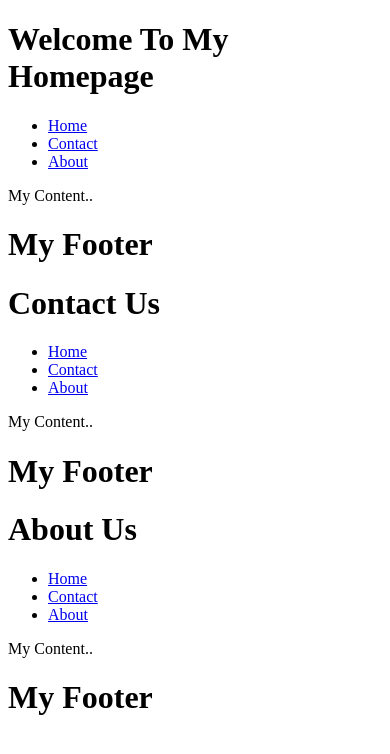
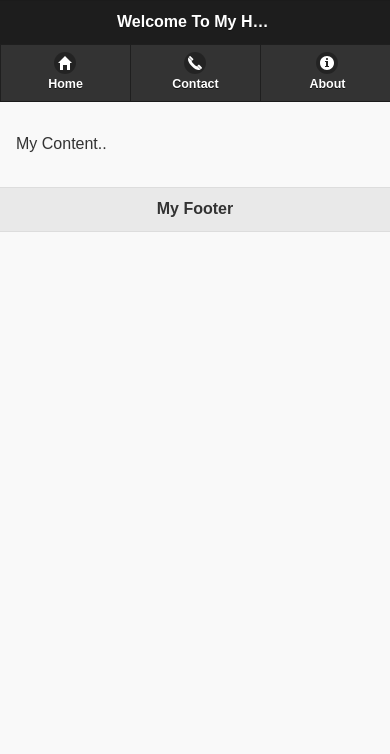
Before and after one commit to tsiliopoulos/PhoneGapDemo, a website: page index.html in a window 390 px wide. Drawn offline with Linux system fonts and the light colour scheme; some packages are replaced by stand-ins of ours; the site is published under a folder, as on GitHub Pages, so addresses that start at the root find nothing.

Commit message:
updated index.html

```diff
--- a/index.html
+++ b/index.html
@@ -4,8 +4,8 @@
   <meta charset="utf-8">
   <meta name="viewport" content="width=device-width, initial-scale=1, user-scalable=no">
   <title>PhoneGap Demo</title>
-  <link rel="stylesheet" href="/Scripts/lib/jquery-mobile-bower/css/jquery.mobile-1.4.5.min.css">
-  <link rel="stylesheet" href="/Content/app.css">
+  <link rel="stylesheet" href="./Scripts/lib/jquery-mobile-bower/css/jquery.mobile-1.4.5.min.css">
+  <link rel="stylesheet" href="./Content/app.css">
 </head>
 <body>
 
@@ -74,9 +74,9 @@
 
 
   <!-- JavaScript Libraries -->
-  <script src="/Scripts/lib/jquery/dist/jquery.min.js"></script>
-  <script src="/Scripts/lib/jquery-mobile-bower/js/jquery.mobile-1.4.5.min.js"></script>
-  <script src="/Scripts/app.js"></script>
+  <script src="./Scripts/lib/jquery/dist/jquery.min.js"></script>
+  <script src="./Scripts/lib/jquery-mobile-bower/js/jquery.mobile-1.4.5.min.js"></script>
+  <script src="./Scripts/app.js"></script>
   <script src="phonegap.js"></script>
 </body>
 </html>
```
